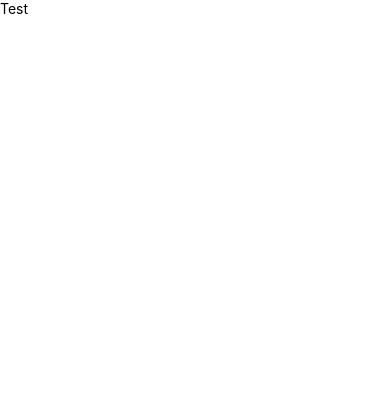
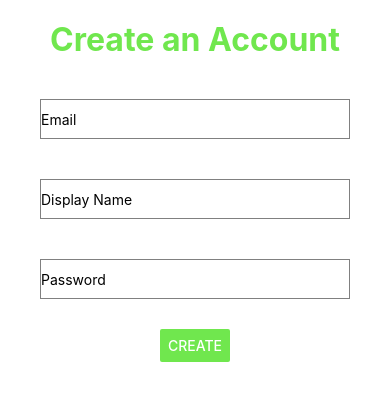
Before and after one commit to johns/CoOp, a React Native app: screen / in a window 390 px wide. Shown: the top 400 px of the page. Built offline with nearby package versions, Linux system fonts and the light colour scheme.

Commit message:
Added Changed to file structure, CentralHeader, and CreateAccount Page

```diff
--- a/src/client/config/setup.js
+++ b/src/client/config/setup.js
@@ -1,14 +1,15 @@
 import React, { Component } from "react";
 import {
     Text,
-} from 'react-native'
-import Home from "../screens/Home/Home";
+} from 'react-native';
+import { colors } from "../lib/colors";
+import CreateAccount from "../screens/CreateAccount/CreateAccount";
 
 export default class Setup extends Component {
   render() {
     return (
       // Import what you're currently working on and change name here.
-      <Home />
+      <CreateAccount />
     );
   }
 }
--- a/src/client/containers/Header/Header.js
+++ b/src/client/containers/Header/Header.js
@@ -0,0 +1,39 @@
+import React, { Component } from "react";
+import { StyleSheet } from "react-native";
+import PropTypes from "prop-types";
+import {
+    Text,
+    Button,
+} from 'react-native'
+
+
+
+  class HeadingCentral extends Component {
+    static propTypes = {
+      children: PropTypes.string.isRequired,
+      color: PropTypes.string,
+    }
+
+    render = () => {
+      const {children, color} = this.props;
+
+      const styles = StyleSheet.create ({
+         headingCentral: {
+            marginTop: 20,
+            marginBottom: 20,
+            textAlign: 'center',
+            color: color ? color : 'black',
+            fontWeight: 'bold',
+            fontSize: 32
+         }
+      });
+
+      return (
+        <Text style={styles.headingCentral}>
+          {children}
+        </Text>
+      );
+    }
+  }
+
+export default HeadingCentral;
--- a/src/client/lib/colors.js
+++ b/src/client/lib/colors.js
@@ -1,4 +1,4 @@
-export default {
+const colors = {
   primaryGreen: '#70e74e',
   darkGreen: '#938151',
   lightGreen: '#94ad9a',
@@ -6,3 +6,20 @@ export default {
   white: '#f5f0f4s',
   black: '#ffffff',
 };
+
+export default colors;
+
+
+/*
+
+To use:
+
+import colors from ........
+
+Example:
+  button: {
+    color: colors.white,
+    backgroundColor: colors.black
+  }
+
+*/
--- a/src/client/lib/styles.js
+++ b/src/client/lib/styles.js
@@ -3,6 +3,9 @@ import { StyleSheet } from "react-native";
 
 const styles = StyleSheet.create({
 // Styles go head in alt CSS Form
+
+
 });
 
+
 export default styles;
--- /dev/null
+++ b/src/client/screens/CreateAccount/CreateAccount.js
@@ -0,0 +1,80 @@
+import React, { Component } from "react";
+import {
+    View,
+    Text,
+    Button,
+    TextInput,
+} from 'react-native';
+import HeadingCentral from '../../containers/Header/Header';
+import { StyleSheet } from "react-native";
+
+
+const styles = StyleSheet.create ({
+   headingCentral: {
+      marginTop: 60,
+      textAlign: 'center',
+      fontWeight: 'bold',
+      fontSize: 32
+   },
+   userInput: {
+     marginTop: 20,
+     marginBottom: 20,
+     marginLeft: 40,
+     height: 40,
+     borderColor: 'gray',
+     borderWidth: 1,
+     marginRight: 40,
+   },
+   goButton: {
+     alignItems: 'center',
+     marginTop: 10,
+   },
+
+});
+
+
+export default class CreateAccount extends Component {
+  constructor(props) {
+    super(props);
+    this.state = {
+      email: '',
+      username: '',
+      password: '',
+      };
+  }
+
+  render() {
+    return (
+      <View>
+        <HeadingCentral color="#70e74e"> Create an Account </HeadingCentral>
+        <TextInput
+          placeholder='Email'
+          style={styles.userInput}
+          onChangeText={(email) => this.setState({email})}
+          value={this.state.email}
+        />
+        <TextInput
+          placeholder='Display Name'
+          style={styles.userInput}
+          onChangeText={(username) => this.setState({username})}
+          value={this.state.username}
+        />
+        <TextInput
+          placeholder='Password'
+          style={styles.userInput}
+          onChangeText={(password) => this.setState({password})}
+          value={this.state.password}
+          secureTextEntry
+        />
+        <View style={styles.goButton}>
+          <Button
+            title="CREATE"
+            color="#70e74e"
+            accessibilityLabel="Create Account"
+          />
+
+        </View>
+      </View>
+    );
+  }
+}
```
Also changed, not shown: src/client/assets/logoGreen.png (added), src/client/screens/CreateAccount/CreateAccount.style.js (added), 2 other files (tests, documents, lock files or other folders).
